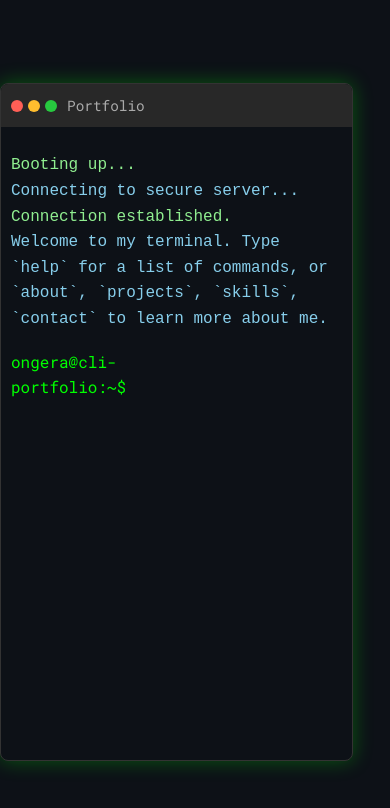
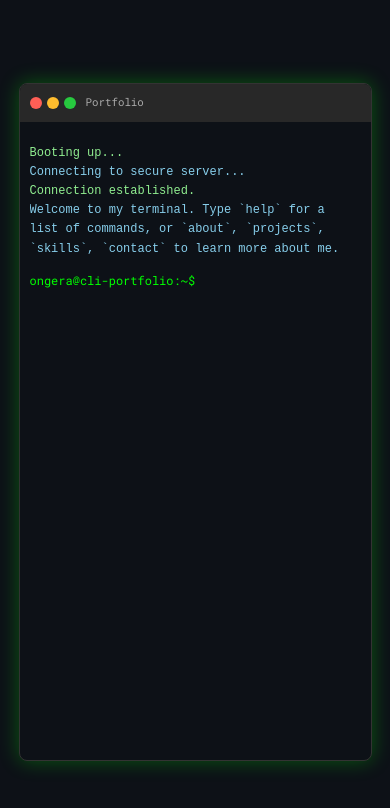
Before and after one commit to DarynOngera/myportfolio, a React (Create React App) app: page / in a window 390 px wide. Shown: the top 808 px of the page. Built offline with nearby package versions, Linux system fonts and the light colour scheme.

Commit message:
Terminal-container centering

```diff
--- a/src/index.css
+++ b/src/index.css
@@ -10,6 +10,31 @@ body {
   justify-content: center;
   align-items: center;
   min-height: 100vh;
+}
+
+@media (max-width: 768px) {
+  body {
+    font-size: 14px;
+  }
+
+  .terminal-container {
+    width: 95%;
+    height: 90vh;
+  }
+}
+
+@media (max-width: 480px) and (orientation: portrait) {
+  body {
+    font-size: 12px;
+  }
+
+  .terminal-container {
+    width: 98%;
+    flex-grow: 1; /* Allow it to grow and shrink within the body's flex context */
+    max-height: calc(100vh - 20px); /* Ensure it fits within viewport with a small margin */
+    min-height: 250px; /* Slightly reduced min-height for very small screens */
+    margin: auto;
+  }
 }
 
 :root {
```
